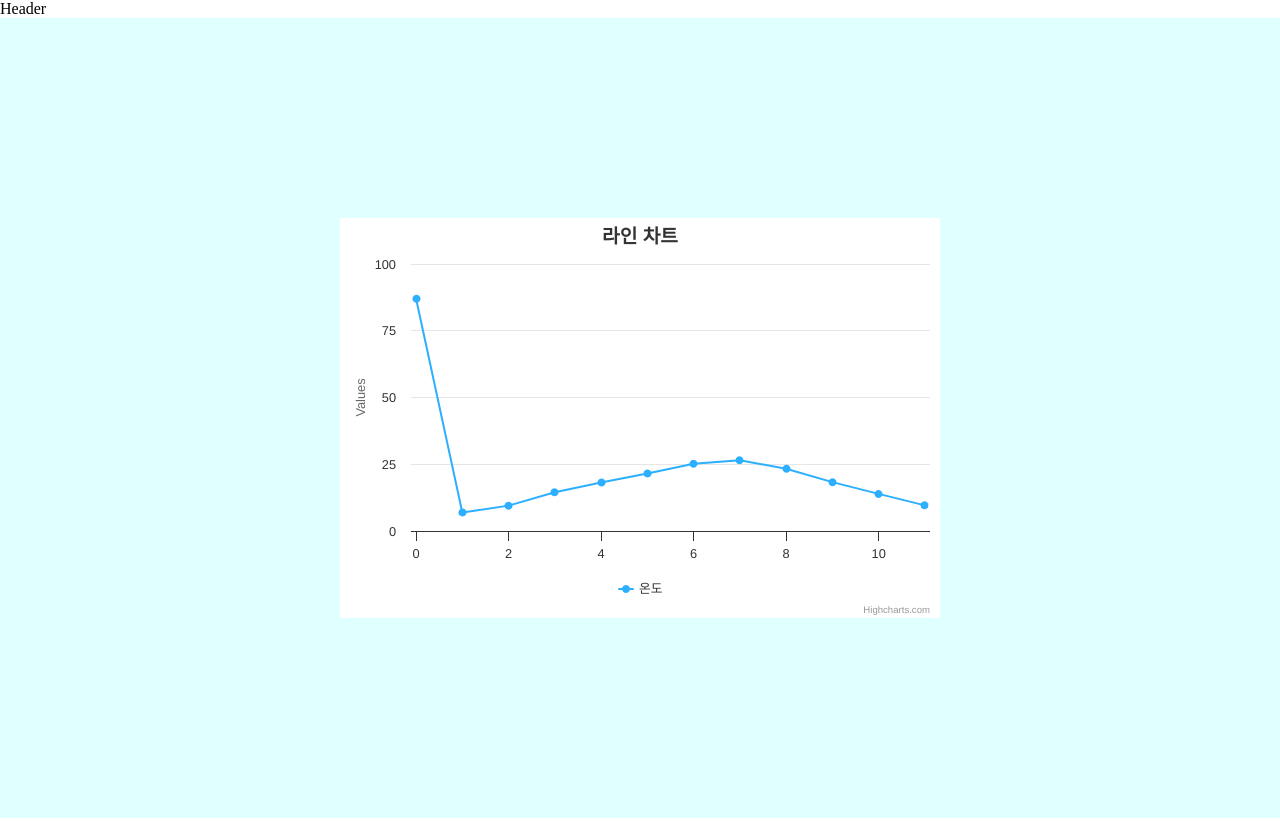
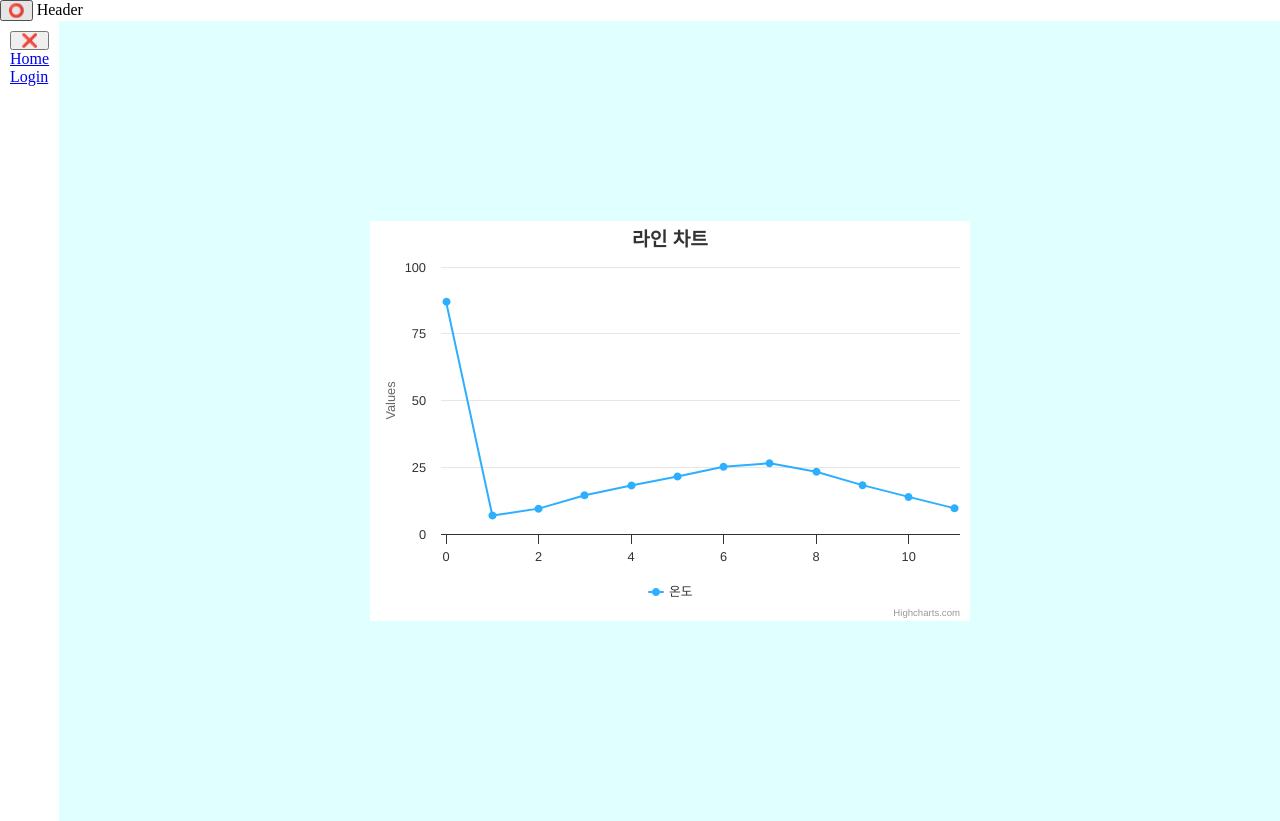
Before and after one commit to hyeon9782/vue-dashboard, a Vue app: page / in a window 1280 px wide. Built offline with nearby package versions, Linux system fonts and the light colour scheme; a web font is replaced by a local one.

Commit message:
feat: Sidebar 컴포넌트 구현

```diff
--- a/src/App.vue
+++ b/src/App.vue
@@ -1,10 +1,14 @@
 <script setup lang="ts">
 import Header from "@components/layout/Header.vue";
+import Sidebar from "./components/layout/Sidebar.vue";
 </script>
 
 <template>
   <Header />
-  <RouterView />
+  <main class="container">
+    <Sidebar />
+    <RouterView />
+  </main>
 </template>
 
 <style>
@@ -12,4 +16,8 @@ body {
   margin: 0;
   font-family: "MBC1961GulimM";
 }
+
+.container {
+  display: flex;
+}
 </style>
--- a/src/components/layout/Header.vue
+++ b/src/components/layout/Header.vue
@@ -1,5 +1,11 @@
 <template>
-  <header>Header</header>
+  <header>
+    <button @click="store.openSidebar">⭕</button>
+    Header
+  </header>
 </template>
-<script lang="ts" setup></script>
+<script lang="ts" setup>
+import { useSidebarStore } from "@/stores/sidebar";
+const store = useSidebarStore();
+</script>
 <style lang="scss" scoped></style>
--- /dev/null
+++ b/src/components/layout/Sidebar.vue
@@ -0,0 +1,20 @@
+<template>
+  <section class="sidebar" v-show="isShow">
+    <button @click="store.closeSidebar">❌</button>
+    <RouterLink to="/">Home</RouterLink>
+    <RouterLink to="/login">Login</RouterLink>
+  </section>
+</template>
+<script lang="ts" setup>
+import { storeToRefs } from "pinia";
+import { useSidebarStore } from "@stores/sidebar";
+const store = useSidebarStore();
+const { isShow } = storeToRefs(store);
+</script>
+<style lang="scss" scoped>
+.sidebar {
+  display: flex;
+  flex-direction: column;
+  padding: 10px;
+}
+</style>
--- /dev/null
+++ b/src/stores/sidebar.ts
@@ -0,0 +1,19 @@
+import { defineStore } from "pinia";
+
+export const useSidebarStore = defineStore("sidebar", {
+  state: () => ({
+    isShow: true,
+  }),
+  getters: {},
+  actions: {
+    toggleSidebar() {
+      this.isShow = !this.isShow;
+    },
+    openSidebar() {
+      this.isShow = true;
+    },
+    closeSidebar() {
+      this.isShow = false;
+    },
+  },
+});
```
